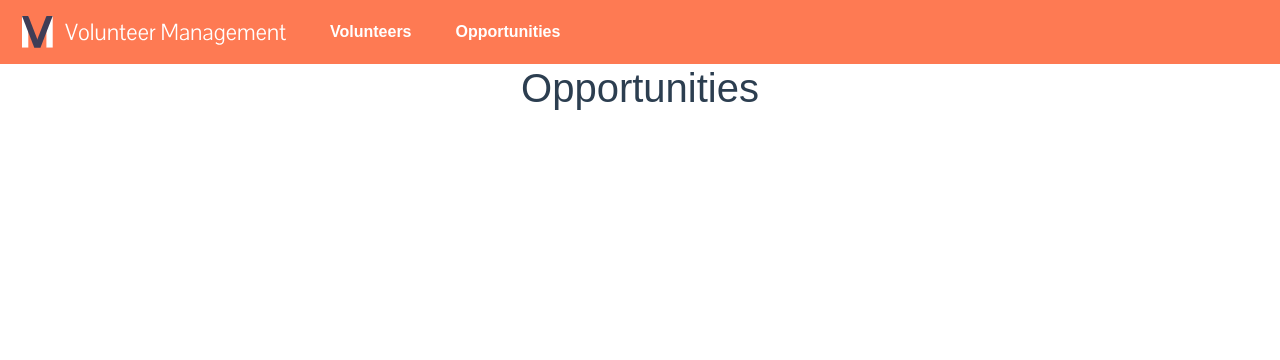
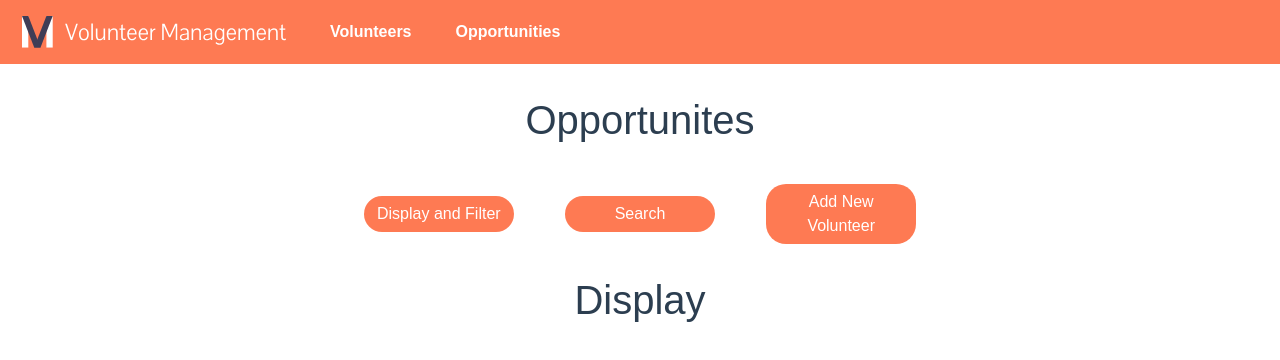
Before and after one commit to tcollincox/fullFrontendSPVMS, a Vue app: page /#/opportunities in a window 1280 px wide. Shown: the top 360 px of the page. Built offline with nearby package versions, Linux system fonts and the light colour scheme; a web font is replaced by a local one.

Commit message:
added scaffolding to opportunities.vue and filtering for matching volunteers with opportunities

```diff
--- a/src/components/OpportunityAdd.vue
+++ b/src/components/OpportunityAdd.vue
@@ -1,5 +1,7 @@
 <template>
-
+    <div>
+        <h1>Add</h1>
+    </div>
 </template>
 
 <script>
--- a/src/components/OpportunityDisplayAndFilter.vue
+++ b/src/components/OpportunityDisplayAndFilter.vue
@@ -1,5 +1,7 @@
 <template>
-
+    <div>
+        <h1>Display</h1>
+    </div>
 </template>
 
 <script>
--- a/src/components/OpportunityFindVolunteer.vue
+++ b/src/components/OpportunityFindVolunteer.vue
@@ -1,5 +1,7 @@
 <template>
-
+    <div>
+        <h1>Find</h1>
+    </div>
 </template>
 
 <script>
--- a/src/components/OpportunitySearch.vue
+++ b/src/components/OpportunitySearch.vue
@@ -0,0 +1,15 @@
+<template>
+    <div>
+        <h1>Search</h1>
+    </div>
+</template>
+
+<script>
+export default {
+
+}
+</script>
+
+<style scoped>
+
+</style>
--- a/src/components/VolunteerAdd.vue
+++ b/src/components/VolunteerAdd.vue
@@ -220,13 +220,6 @@ export default {
     }
   },
   methods:{
-    onSubmit(event){
-      event.preventDefault();
-      alert(JSON.stringify(this.newVolunteer));
-    },
-    onReset(event) {
-        event.preventDefault()
-    },
     addTime(givenTime){
       let notCurrentlyIn = true;
       for(var i = 0; i< this.newVolunteer.avalibilityTimes.length; i++){
--- a/src/components/VolunteerFindOpportunity.vue
+++ b/src/components/VolunteerFindOpportunity.vue
@@ -1,9 +1,16 @@
 <template>
   <div>
-    <h3>Find Opportunity</h3>
+    <h3>Find Opportunity for {{volunteer.firstName}}</h3>
+    <h4 v-if="displayCenter">{{volunteer.preferredCenters}}</h4>
+    <h4 v-if="displaySkills">{{volunteer.skills}}</h4>
     <b-button @click="$emit('change-to-display')">Back to display</b-button>
-    <p v-for="(opportunity, i) in opportunities" :key="opportunity.id">
-      <b>Title:</b> {{opportunity.title}} <b>Description:</b> {{opportunity.description}} | <span @click="match(i), $emit('change-to-display')" class="clickable">Match</span>
+    <b-dropdown id="filter-dropdown" text="Choose Filter" class="m-md-2">
+        <b-dropdown-item @click="returnAll()">All</b-dropdown-item>
+        <b-dropdown-item @click="filterByCenters()">By Center(s)</b-dropdown-item>
+        <b-dropdown-item @click="filterBySkills()">By Skill(s)</b-dropdown-item>
+      </b-dropdown>
+    <p v-for="(opportunity, i) in opportunitiesFiltered" :key="opportunity.id">
+      <b>Title:</b> {{opportunity.title}} |<b> Description:</b> {{opportunity.description}} <span v-if="displayCenter">|<b> Center:</b> {{opportunity.center}}</span> <span v-if="displaySkills">|<b> Skills:</b> {{opportunity.skills}}</span> | <span @click="match(i), $emit('change-to-display')" class="clickable">Match</span>
     </p>
   </div>
 </template>
@@ -16,6 +23,7 @@ export default {
   data(){
     return{
       opportunities: [],
+      opportunitiesFiltered:[],
       filledOpportunity:{
         title: "",
         center: "",
@@ -23,16 +31,18 @@ export default {
         volunteerId: this.volunteer._id,
         volunteerFirstName: this.volunteer.firstName,
         volunteerLastName: this.volunteer.lastName,
-      }
+      },
+      displaySkills: false,
+      displayCenter : false
     }
   },
   mounted(){
-    this.getOpportunities()
+    this.getOpportunities();
   },
   methods:{
     getOpportunities(){
       this.axios.get('http://localhost:3001/opportunities')
-      .then(response => (this.opportunities = response.data))
+      .then(response => (this.opportunities = response.data, this.opportunitiesFiltered = response.data))
       .catch(error => console.log(error));
     },
     match(opportunityIndex){
@@ -48,6 +58,41 @@ export default {
         volunteerFirstName: this.filledOpportunity.volunteerFirstName,
         volunteerLastName: this.filledOpportunity.volunteerLastName,
         });
+      },
+      returnAll(){
+        this.opportunitiesFiltered = this.opportunities;
+        this.displaySkills = false;
+        this.displayCenter = false;
+      },
+      filterByCenters(){
+        this.opportunitiesFiltered = [];
+        for(var i = 0; i<this.opportunities.length;i++){
+          for(var j = 0; j < this.volunteer.preferredCenters.length;j++){
+            if(this.opportunities[i].center == this.volunteer.preferredCenters[j]){
+              this.opportunitiesFiltered.push(this.opportunities[i]);
+            }
+          }
+        }
+        this.displaySkills = false;
+        this.displayCenter = true;
+      },
+      filterBySkills(){
+        let notLogged = true;
+        this.opportunitiesFiltered = [];
+        for(var i = 0; i<this.opportunities.length;i++){
+          notLogged = true
+          for(var j = 0; j < this.volunteer.skills.length;j++){
+            for(var k = 0; k < this.opportunities[i].skills.length;k++){
+              console.log(this.opportunities[i].skills[k] + "=" + this.volunteer.skills[j])
+              if(this.opportunities[i].skills[k] == this.volunteer.skills[j] && notLogged){
+                this.opportunitiesFiltered.push(this.opportunities[i]);
+                notLogged = false;
+              }
+            }
+          }
+          this.displaySkills = true;
+          this.displayCenter = false;
+        }
       }
     }
 }
--- a/src/views/Opportunities.vue
+++ b/src/views/Opportunities.vue
@@ -1,13 +1,49 @@
 <template>
-  <h1>Opportunities</h1>
+<div>
+    <h1>Opportunites</h1>
+  <b-button @click="choice = 'displayAndFilter' ">Display and Filter</b-button>
+  <b-button @click="choice = 'search'">Search</b-button>
+  <b-button @click="choice = 'add'">Add New Volunteer</b-button>
+
+    <displayAndFilter v-if="choice=='displayAndFilter'" />
+    <search v-if="choice=='search'"/>
+    <add v-if="choice=='add'"/>
+
+</div>
 </template>
 
 <script>
+import displayAndFilter from '../components/OpportunityDisplayAndFilter.vue'
+import add from '../components/OpportunityAdd.vue'
+import search from '../components/OpportunitySearch.vue'
+
 export default {
-
+  data(){
+    return{
+      choice:"displayAndFilter"
+    }
+  },
+  components:{
+    displayAndFilter,
+    add,
+    search
+  }
 }
 </script>
 
 <style scoped>
-
+button{
+  min-width: 80px;
+  margin: 4vh 2vw 4vh 2vw;
+  background-color:#FE7A53;
+  border:none;
+  width: 150px;
+  border-radius: 20px;
+}
+button:focus{
+  background-color:#FE7A53;
+}
+h1{
+  margin-top: 4vh;
+}
 </style>
```
Also changed, not shown: src/components/OpportunityEditandDelete.vue (line endings or trailing spaces).
